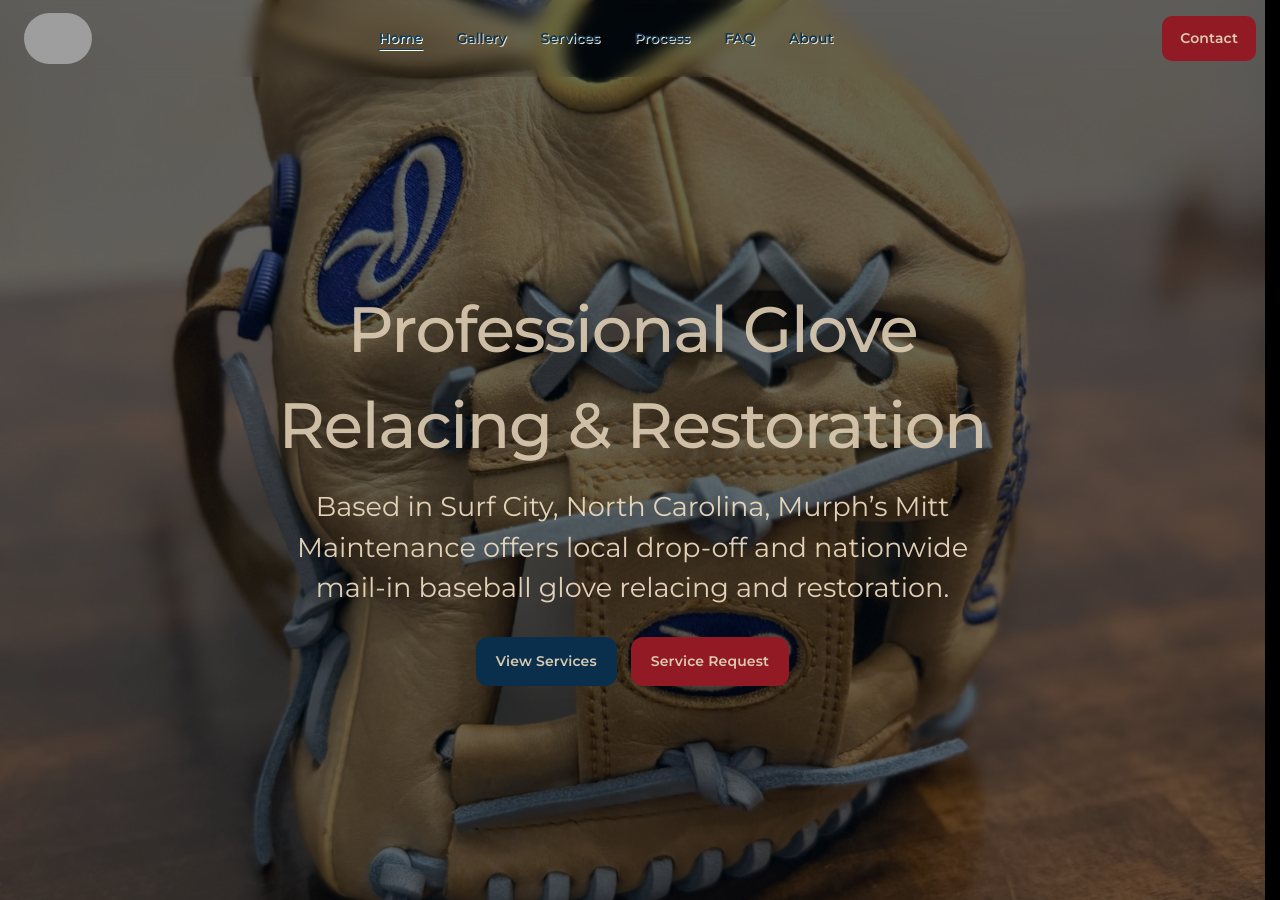
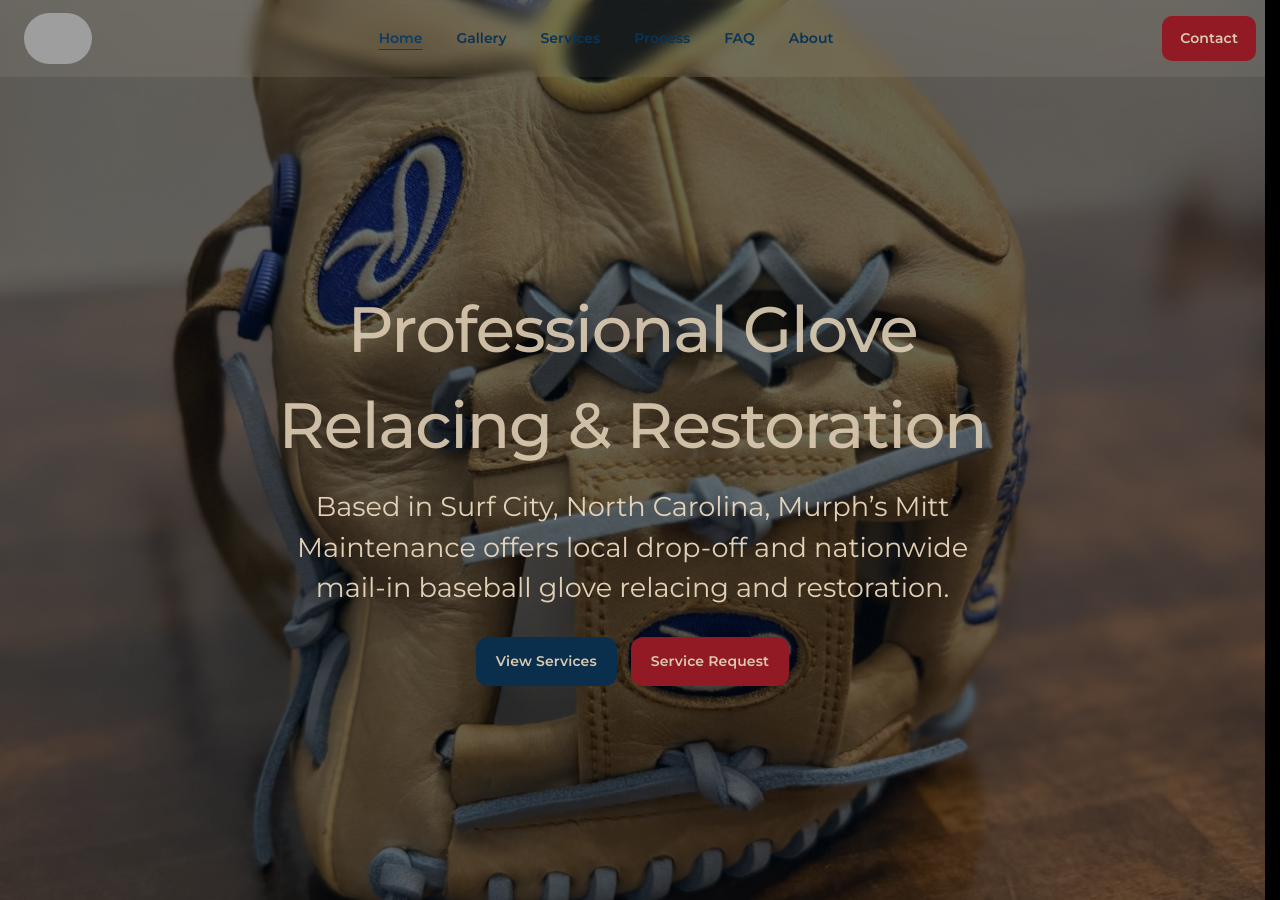
Before and after one commit to kbrettmurphy-ctrl/murphsmitts, a Jekyll site: the page built from index.html, in a window 1280 px wide and 900 px high. Built offline with Jekyll 4.4.1, drawn with Linux system fonts in a browser that asks for light colours; grey boxes are pictures that could not be loaded.

Commit message:
Update styles-16.css

```diff
--- a/assets/css/styles-16.css
+++ b/assets/css/styles-16.css
@@ -63,7 +63,7 @@
   position: fixed;
   top: 0; left: 0; right: 0;
   z-index: 50;
-  background: #dacab100;
+  background: #dacab11a;
   backdrop-filter: blur(8px);
   /*border-bottom: 1px solid rgba(218, 202, 177, .12);*/
 }
@@ -133,7 +133,6 @@
 .site-nav a{
   font-weight: 600;
   color: var(--navy);
-  text-shadow: 1px 1px var(--bg);
   filter: brightness(110%);
   font-size: 14px;
   padding: 8px 6px;
```
